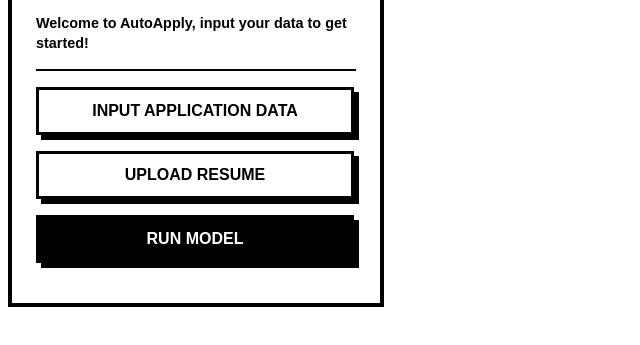
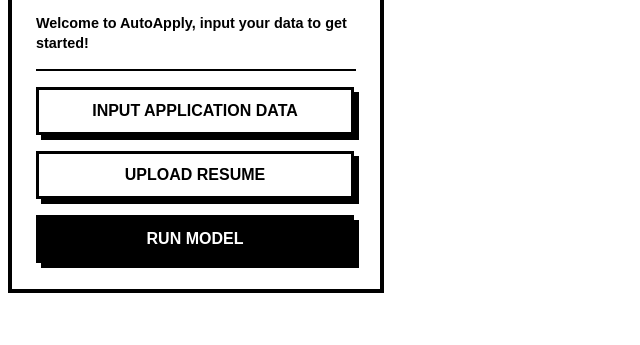
Before and after one commit to michaelrzg/AutoApply, a website with bundled scripts: page index.html in a window 1280 px wide. Shown: the part 97-442 px from the top of the page, without its empty margins (0-640 px from the left). Built offline with nearby package versions, Linux system fonts and the light colour scheme.

Commit message:
fixed popup sizing bug

```diff
--- a/index.html
+++ b/index.html
@@ -1,6 +1,6 @@
-<html>
-  <body>
-    <div class="brutalist-card">
+<html id="html">
+  <body id="body">
+    <div class="brutalist-card" id="brutecard">
       <div id="brute">
         <div class="brutalist-card__header">
           <div class="brutalist-card__icon">
@@ -10,7 +10,7 @@
               ></path>
             </svg>
           </div>
-          <div class="brutalist-card__alert">autoapply</div>
+          <div class="brutalist-card__alert">AUTOAPPLY</div>
         </div>
         <div class="brutalist-card__message">
           Welcome to AutoApply, input your data to get started!
@@ -127,6 +127,7 @@
       </label>
       <input type="file" id="file" style="display: none" />
     </div>
+    <div id="footnote"></div>
   </body>
   <link rel="stylesheet" href="/public/css/style.css" />
   <script src="public/js/bundle.js"></script>
--- a/public/css/style.css
+++ b/public/css/style.css
@@ -1,9 +1,22 @@
+html{
+  height: 1px;
+  display: table-cell;
+}
+body{
+  height: 100%;
+}
+#footnote{
+  height: 10px;
+}
 .brutalist-card {
   width: 320px;
+  height: 100px;
   border: 4px solid #000;
   background-color: #fff;
   padding: 1.5rem;
+  padding-bottom: 10px;
   font-family: "Arial", sans-serif;
+  display: table;
 }
 
 .brutalist-card__header {
--- a/public/js/main.js
+++ b/public/js/main.js
@@ -18,6 +18,13 @@
   inputdatabutton.onclick = () => {
     window.open("/templates/inputdata.html");
   };
+
+  bodytag = document.getElementById("body");
+
+  // set size of body to main divs size\
+  html = document.getElementById("html");
+
+  console.log(html.clientHeight)
 }
 // this function sets up the uploader
 function initUploader() {
@@ -72,7 +79,9 @@
 };
 
 // MAIN:
-
+//html tags
+var bodytag;
+var html;
 // variable holds the resume file
 var resume;
 // upload button on home page
```
